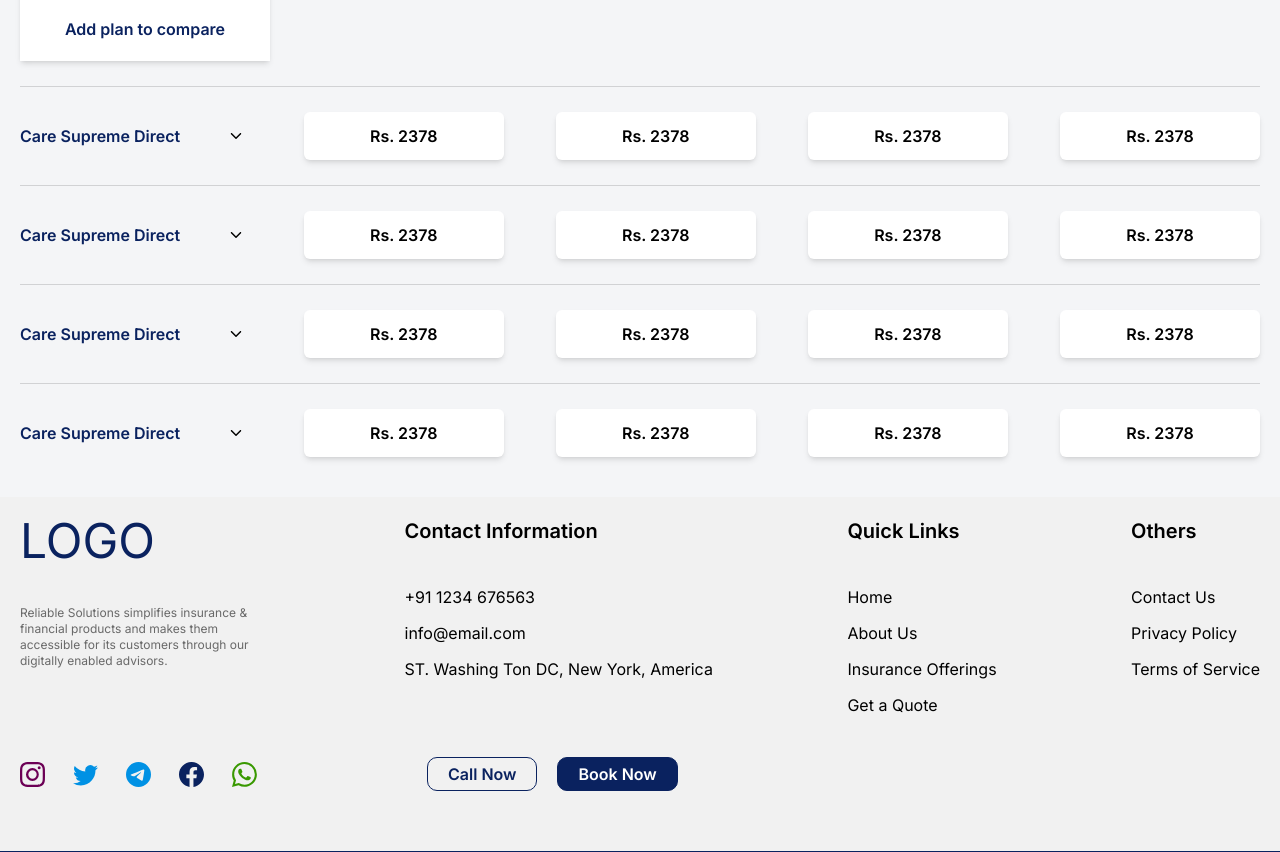
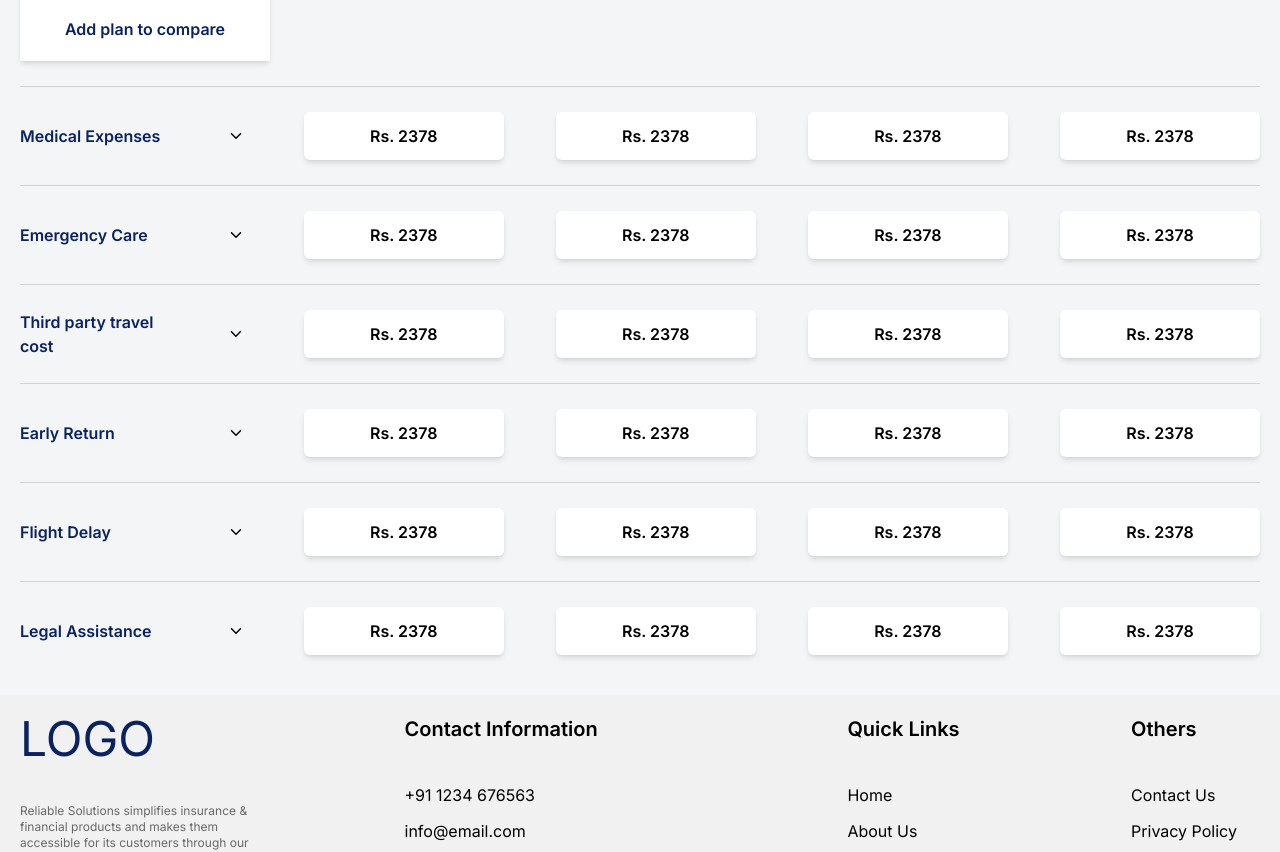
Before and after one commit to yash558/travel-insurance, a Next.js app: page /compare-plans in a window 1280 px wide. Shown: the part 680-1532 px from the top of the page. Built offline with nearby package versions, Linux system fonts and the light colour scheme.

Commit message:
ongoing project 9

```diff
--- a/src/app/data/home/plans.ts
+++ b/src/app/data/home/plans.ts
@@ -2096,32 +2096,61 @@ export const products = [
 export const compariableData = [
   {
     name: "Medical Expenses",
-
+    details: {
+      price: 100000,
+      deductible: 100,
+      desc: "Covers unplanned and emergency medical expenses for the treatment of any illness or injuries that can occur while travelling abroad",
+    },
     desc: `Claim Settlement Ratio
     This is explained as (Number of Claims Settled / Number of Claims) by the Insurance Company.`,
   },
   {
     name: "Emergency Care",
+    details: {
+      price: 100000,
+      deductible: 100,
+      desc: "Covers unplanned and emergency medical expenses for the treatment of any illness or injuries that can occur while travelling abroad",
+    },
     desc: `Claim Settlement Ratio
     This is explained as (Number of Claims Settled / Number of Claims) by the Insurance Company.`,
   },
   {
     name: "Third party travel cost",
+    details: {
+      price: 100000,
+      deductible: 100,
+      desc: "Covers unplanned and emergency medical expenses for the treatment of any illness or injuries that can occur while travelling abroad",
+    },
     desc: `Claim Settlement Ratio
     This is explained as (Number of Claims Settled / Number of Claims) by the Insurance Company.`,
   },
   {
     name: "Early Return",
+    details: {
+      price: 100000,
+      deductible: 100,
+      desc: "Covers unplanned and emergency medical expenses for the treatment of any illness or injuries that can occur while travelling abroad",
+    },
     desc: `Claim Settlement Ratio
     This is explained as (Number of Claims Settled / Number of Claims) by the Insurance Company.`,
   },
   {
     name: "Flight Delay",
+    details: {
+      price: 100000,
+      deductible: 100,
+      desc: "Covers unplanned and emergency medical expenses for the treatment of any illness or injuries that can occur while travelling abroad",
+    },
     desc: `Claim Settlement Ratio
     This is explained as (Number of Claims Settled / Number of Claims) by the Insurance Company.`,
   },
   {
     name: "Legal Assistance",
+    details: {
+      price: 100000,
+      deductible: 100,
+      desc: "Covers unplanned and emergency medical expenses for the treatment of any illness or injuries that can occur while travelling abroad",
+    },
     desc: `Claim Settlement Ratio
     This is explained as (Number of Claims Settled / Number of Claims) by the Insurance Company.`,
     buyNowBtn: true,
--- a/src/app/screens/ComparePlans/ComparePlans.tsx
+++ b/src/app/screens/ComparePlans/ComparePlans.tsx
@@ -2,9 +2,9 @@ import Container from "@/app/container/Container";
 import React, { useState } from "react";
 import Plans from "./components/Plans";
 import { compariableData, products } from "@/app/data/home/plans";
-import { IoIosArrowDown } from "react-icons/io";
+import { IoIosArrowDown, IoIosArrowUp } from "react-icons/io";
 const ComparePlans = () => {
-  const [showDetails, setShowDetails] = useState(false);
+  const [showDetails, setShowDetails] = useState<any>(null);
   const [currentDetails, setCurrentDetails] = useState<any>(null);
 
   return (
@@ -12,7 +12,7 @@ const ComparePlans = () => {
       <Container>
         <Plans />
 
-        {products?.map((item3: any, k: any) => (
+        {compariableData?.map((item3: any, k: any) => (
           <div key={k}>
             <div className="bg-quaternary my-[25px] h-[1px] w-full opacity-25" />
             <div>
@@ -20,23 +20,41 @@ const ComparePlans = () => {
                 <div className="flex items-center mobile:flex-wrap gap-[60px] mobile:gap-5 w-full">
                   <div
                     onClick={() => {
-                      setShowDetails(true);
+                      if (showDetails && currentDetails === k) {
+                        return setShowDetails(null);
+                      }
+                      setShowDetails(item3.details);
                       setCurrentDetails(k);
                     }}
                     className="w-[290px] cursor-pointer justify-between mobile:w-full flex items-center gap-10"
                   >
                     <h3 className="text-secondary font-[600]">{item3.name}</h3>
-                    <IoIosArrowDown />
+                    {showDetails && currentDetails === k ? (
+                      <IoIosArrowUp />
+                    ) : (
+                      <IoIosArrowDown />
+                    )}
                   </div>
-                  <div className="flex justify-between w-full">
+                  <div className="desktop:hidden">
+                    {showDetails && currentDetails === k && (
+                      <div className="flex flex-col gap-2">
+                        <span className="text-quaternary font-semibold">
+                          ${showDetails?.price} Deductible: $
+                          {showDetails.deductible}
+                        </span>
+                        <span className="text-quaternary">
+                          {showDetails.desc}
+                        </span>
+                      </div>
+                    )}
+                  </div>
+                  <div className="flex flex-wrap mobile:grid mobile:grid-cols-2 gap-5 justify-between w-full">
                     {products?.map((item, i) => (
                       <div key={i}>
                         <div>
                           {item.slug === "care-supreme-direct" && (
-                            <div className="md:flex md:flex-wrap   grid grid-cols-3 gap-10 mobile:gap-2">
-                              <div className="bg-white shadow-md w-[200px] text-center font-semibold px-5 py-3 rounded-md">
-                                Rs. {item.price}
-                              </div>
+                            <div className="bg-white shadow-md w-[200px] mobile:w-full text-center font-semibold px-5 py-3 rounded-md">
+                              Rs. {item.price}
                             </div>
                           )}
                         </div>
@@ -46,7 +64,16 @@ const ComparePlans = () => {
                 </div>
               </div>
             </div>
-            {showDetails && showDetails === k && <div>{}</div>}
+            <div className="mobile:hidden">
+              {showDetails && currentDetails === k && (
+                <div className="flex flex-col gap-2">
+                  <span className="text-quaternary font-semibold">
+                    ${showDetails?.price} Deductible: ${showDetails.deductible}
+                  </span>
+                  <span className="text-quaternary">{showDetails.desc}</span>
+                </div>
+              )}
+            </div>
           </div>
         ))}
       </Container>
```
